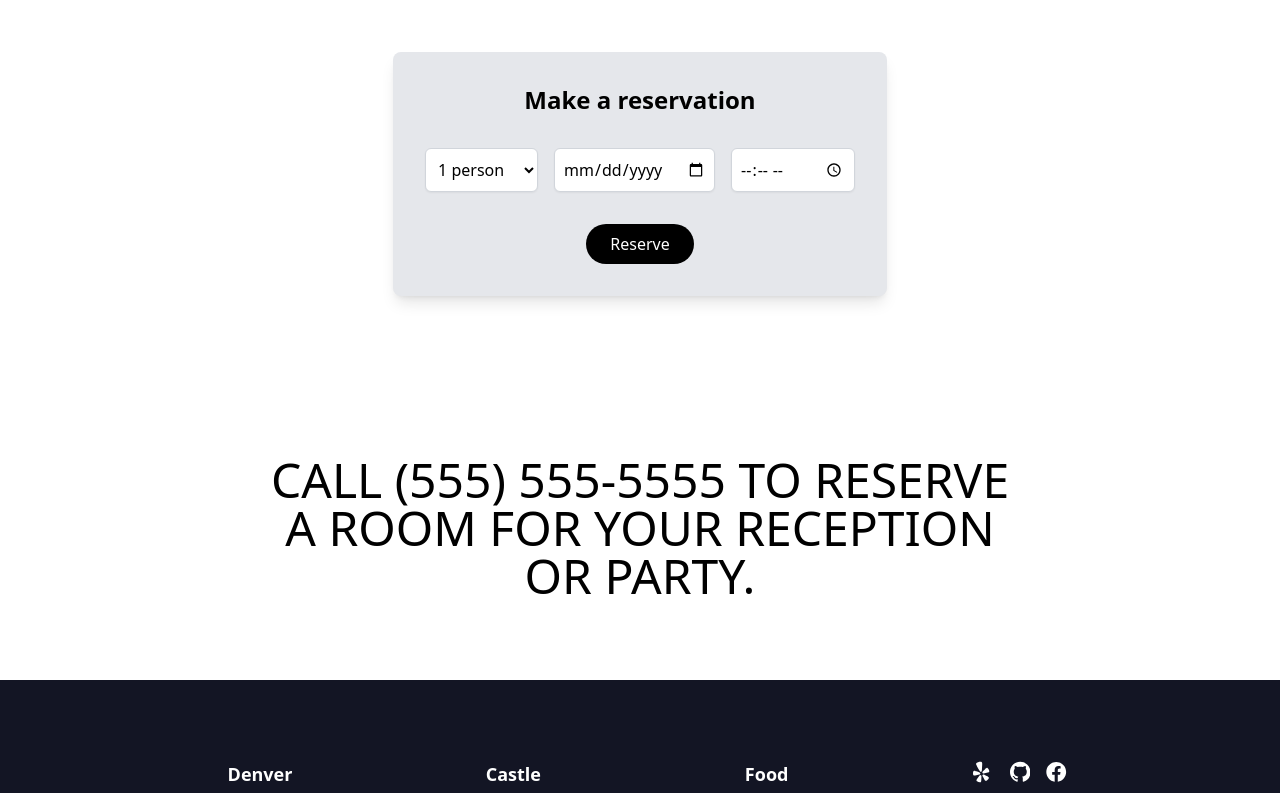
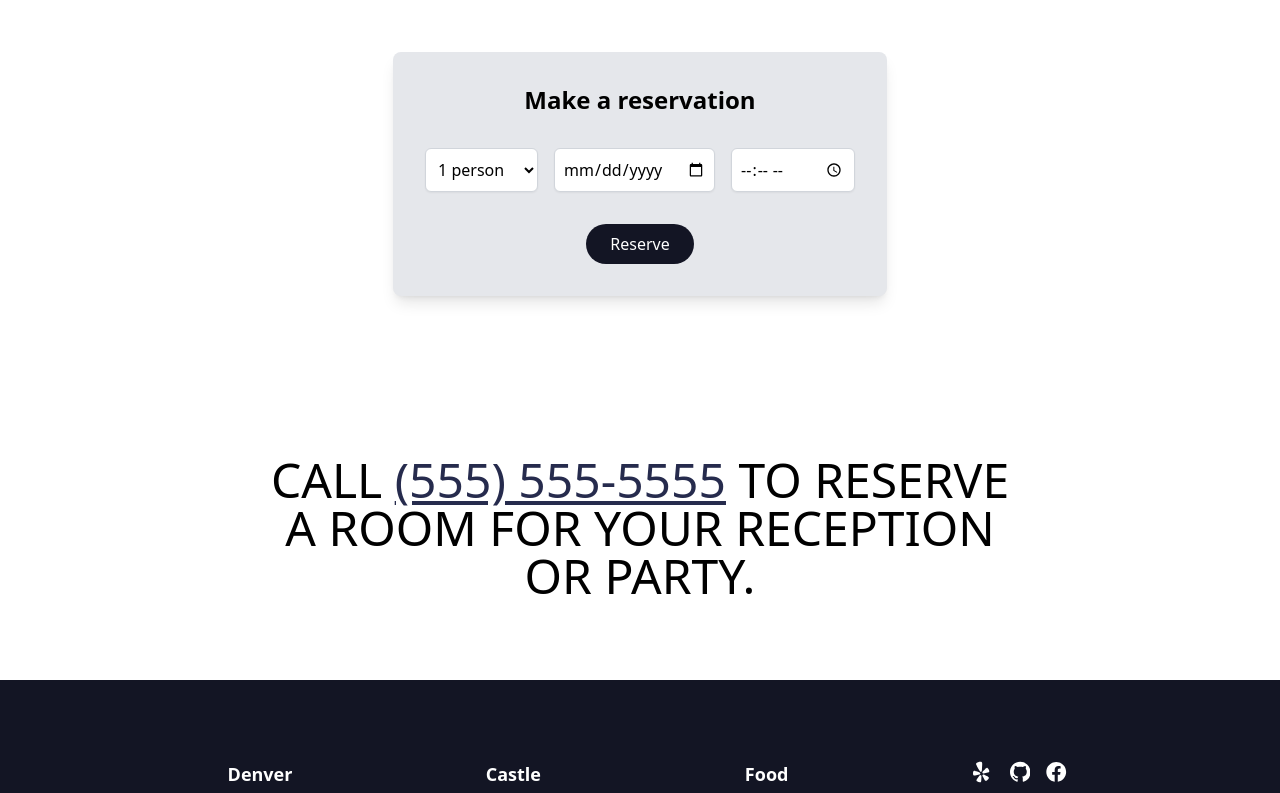
Before and after one commit to Amandapanda-hub/russet-restaurant-template, a React (Create React App) app: page /reservation in a window 1280 px wide. Shown: the part 508-1301 px from the top of the page. Built offline with nearby package versions, Linux system fonts and the light colour scheme.

Commit message:
fixing reservation from black to blue

```diff
--- a/src/pages/ReservationPage/components/ReservationCalling/ReservationCalling.jsx
+++ b/src/pages/ReservationPage/components/ReservationCalling/ReservationCalling.jsx
@@ -4,7 +4,7 @@ export default function ReservationCalling() {
   return (
     <div className="p-20 md:p-30 text-center space-y-10">
         <h2 className="text-5xl w-2/3 mx-auto">
-          CALL (555) 555-5555 TO RESERVE A ROOM FOR YOUR RECEPTION OR PARTY.
+          CALL <span className="text-[#262b4d] underline">(555) 555-5555</span> TO RESERVE A ROOM FOR YOUR RECEPTION OR PARTY.
         </h2>
     </div>
   );
--- a/src/pages/ReservationPage/components/ReservationMaker/ReservationMaker.jsx
+++ b/src/pages/ReservationPage/components/ReservationMaker/ReservationMaker.jsx
@@ -29,7 +29,7 @@ export default function ReservationMaker() {
         </div>
 
         <button
-          className="bg-black text-white px-6 py-2 rounded-full hover:bg-white hover:text-black transition-colors duration-300 ease-in-out"
+          className="bg-[#131524] text-white px-6 py-2 rounded-full hover:bg-white hover:text-[#131524] transition-colors duration-300 ease-in-out"
         >
           Reserve
         </button>
```
